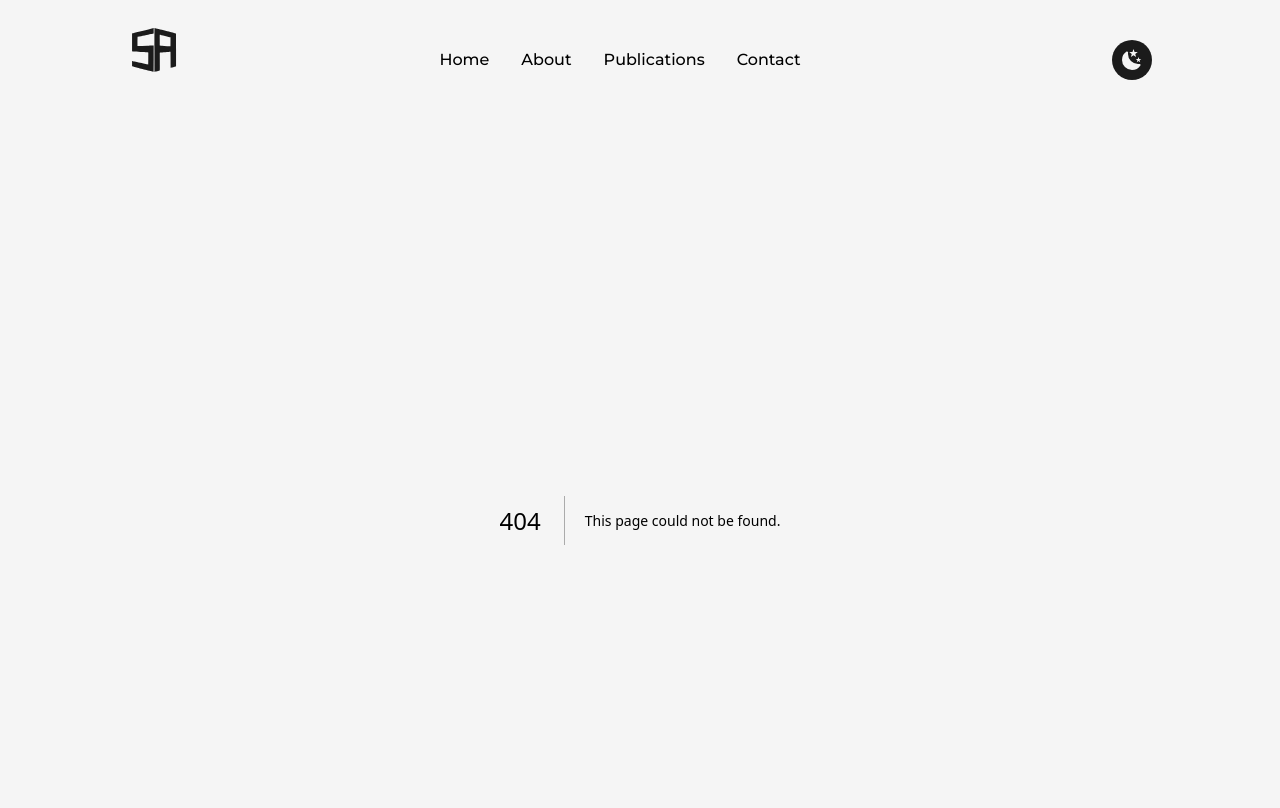
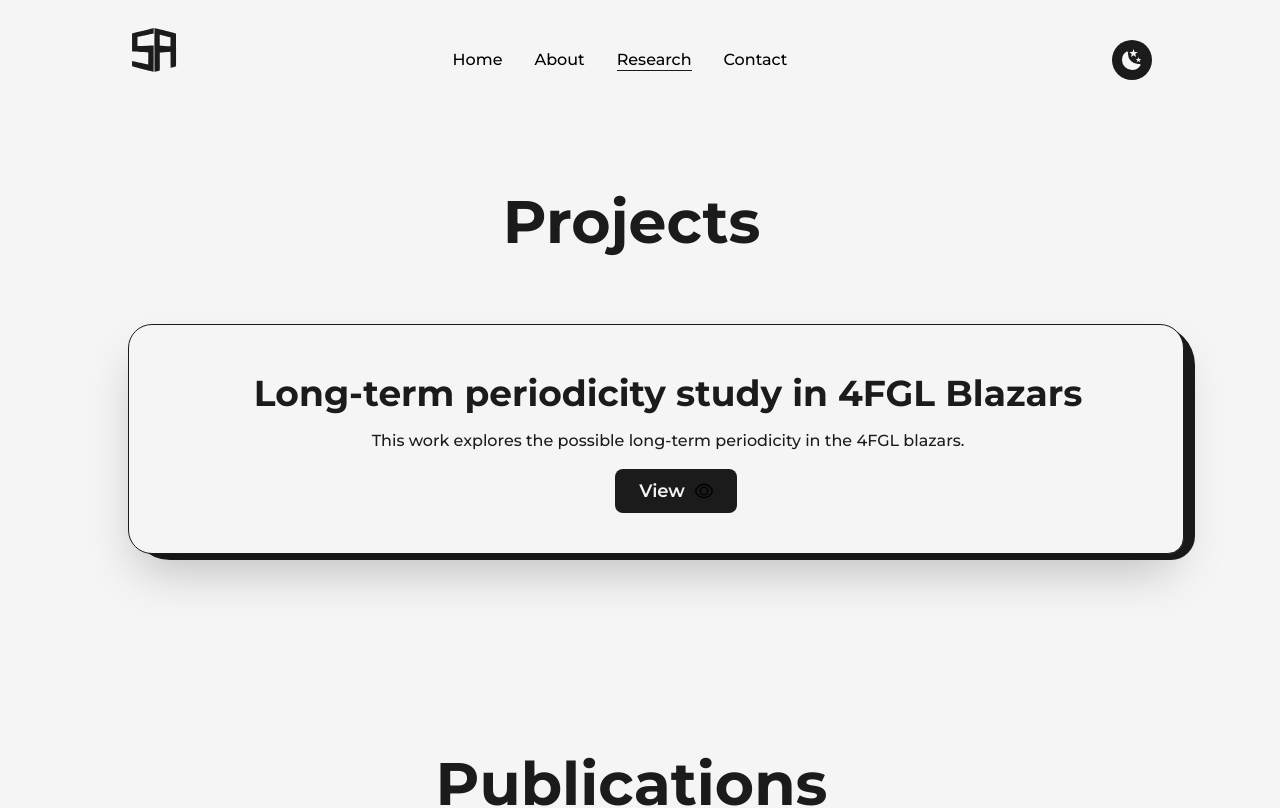
Before and after one commit to KshitijAdhikaree/sagar-portfolio, a Next.js app: page /research in a window 1280 px wide. Before the commit this address had no page. Shown: the top 808 px of the page. Built offline with nearby package versions, Linux system fonts and the light colour scheme.

Commit message:
update button

```diff
--- a/package.json
+++ b/package.json
@@ -15,7 +15,9 @@
     "next": "13.2.4",
     "nodemailer": "^6.9.1",
     "react": "18.2.0",
-    "react-dom": "18.2.0"
+    "react-dom": "18.2.0",
+    "react-icons": "^4.10.1",
+    "react-modal": "^3.16.1"
   },
   "devDependencies": {
     "autoprefixer": "^10.4.14",
--- a/src/components/NavBar.js
+++ b/src/components/NavBar.js
@@ -93,8 +93,8 @@ const NavBar = () => {
           <CustomLink href='/' title='Home' className='mr-4' />
           <CustomLink href='/about' title='About' className='mx-4' />
           <CustomLink
-            href='/publications'
-            title='Publications'
+            href='/research'
+            title='Research'
             className='mx-4'
           />
           <CustomLink href='/contact' title='Contact' className='ml-4' />
@@ -136,8 +136,8 @@ const NavBar = () => {
               toggle={handleClick}
             />
             <CustomMobileLink
-              href='/publications'
-              title='Publications'
+              href='/research'
+              title='Research'
               className=''
               toggle={handleClick}
             />
--- /dev/null
+++ b/src/components/Popup.js
@@ -0,0 +1,34 @@
+import React, { useState } from 'react'
+import Modal from 'react-modal'
+import {GrView} from 'react-icons/gr'
+import BackgroundImage from '../../public/images/backgroundHome.jpg'
+import Vercel from '../../public/vercel.svg'
+
+
+const Popup = () => {
+   const [isOpen, setIsOpen] = useState(false)
+   const customStyles = {
+      overlay: {
+         backgroundColor: 'rgba(0, 0, 0, 0.6)'
+      },
+      content: {
+         top: '50%',
+         left: '50%',
+         right: 'auto',
+         bottom: 'auto',
+         marginRight: '-50%',
+         transform: 'translate(-50%, -50%)'
+      }
+   }
+   return (
+      <div>
+         <button onClick={() => setIsOpen(true)}> <div className='flex flex-row items-center'>View &nbsp;<span><GrView/></span> </div></button>
+         <Modal isOpen={isOpen} onRequestClose={() => setIsOpen(false)} style={customStyles}>
+
+            <h1>Modal Content</h1>
+            <button onClick={() => setIsOpen(false)}>Close Modal</button>
+         </Modal>
+      </div>
+   )
+}
+export default Popup
--- a/src/pages/publications.js
+++ b/src/pages/research.js
@@ -6,8 +6,9 @@ import Link from 'next/link'
 import TransitionEffect from '@/components/TransitionEffect'
 import { LinkIcon } from '@/components/Icons'
 import { PublicationsData } from '../../public/data'
+import Popup from '@/components/Popup'
 
-const Publication = ({ title, summary, link }) => {
+const Research = ({ title, summary, link }) => {
   return (
     <article
       className='w-full flex items-center justify-between rounded-3xl border border-solid border-dark bg-light shadow-2xl p-10 relative rounded-br-2xl
@@ -27,39 +28,58 @@ const Publication = ({ title, summary, link }) => {
           {summary}
         </p>
         <div className='mt-2 flex flex-row items-center'>
-          <Link
-            href={link}
-            target='_blank'
+          <div
+             //href={link}
+            // target='_blank'
             className='ml-4 rounded-lg bg-dark text-light p-2 px-6 text-lg font-semibold dark:bg-light dark:text-dark
-    sm:px-4 sm:text-base flex items-center'
-          >
-            <LinkIcon className='fill-light mr-2 dark:fill-dark' />
-            <span>Link</span>
-          </Link>
+                       sm:px-4 sm:text-base flex items-center'
+          ><Popup/>
+            {/* <LinkIcon className='fill-light mr-2 dark:fill-dark' /> */}
+            {/* <span>Link</span> */}
+          </div>
+
         </div>
       </div>
+
     </article>
   )
 }
 
-const publications = () => {
+const research = () => {
   return (
     <>
       <Head>
-        <title>Sagar | Publications</title>
+        <title>Sagar | Research</title>
         <meta name='description' content='description' />
       </Head>
       <TransitionEffect />
       <main className='w-full mb-8 flex flex-col items-center justify-center dark:text-light '>
         <Layout className='pt-16'>
           <AnimatedText
-            text='Publications And Scholarly Contribution'
+            text='Projects'
+            className='mb-16 lg:!text-7xl sm:mb-8 sm:!text-4xl xs:!text-2xl text-center'
+          />
+          <div className='grid grid-cols-12 gap-24 gap-y-10 xl:gap-x-16 lg:gap-x-8 md:gap-y-24 sm:gap-x-0'>
+            {PublicationsData.map((publication) => (
+              <div key={publication.id} className='col-span-12'>
+                <Research
+                  title={publication.title}
+                  summary={publication.description}
+                  link={publication.link}
+                />
+              </div>
+            ))}
+          </div>
+        </Layout>
+        <Layout className='pt-16'>
+          <AnimatedText
+            text='Publications'
             className='mb-16 lg:!text-7xl sm:mb-8 sm:!text-4xl xs:!text-2xl text-center '
           />
           <div className='grid grid-cols-12 gap-24 gap-y-10 xl:gap-x-16 lg:gap-x-8 md:gap-y-24 sm:gap-x-0'>
             {PublicationsData.map((publication) => (
               <div key={publication.id} className='col-span-12'>
-                <Publication
+                <Research
                   title={publication.title}
                   summary={publication.description}
                   link={publication.link}
@@ -73,4 +93,4 @@ const publications = () => {
   )
 }
 
-export default publications
+export default research
```
Also changed, not shown: 1 other file (tests, documents, lock files or other folders).
